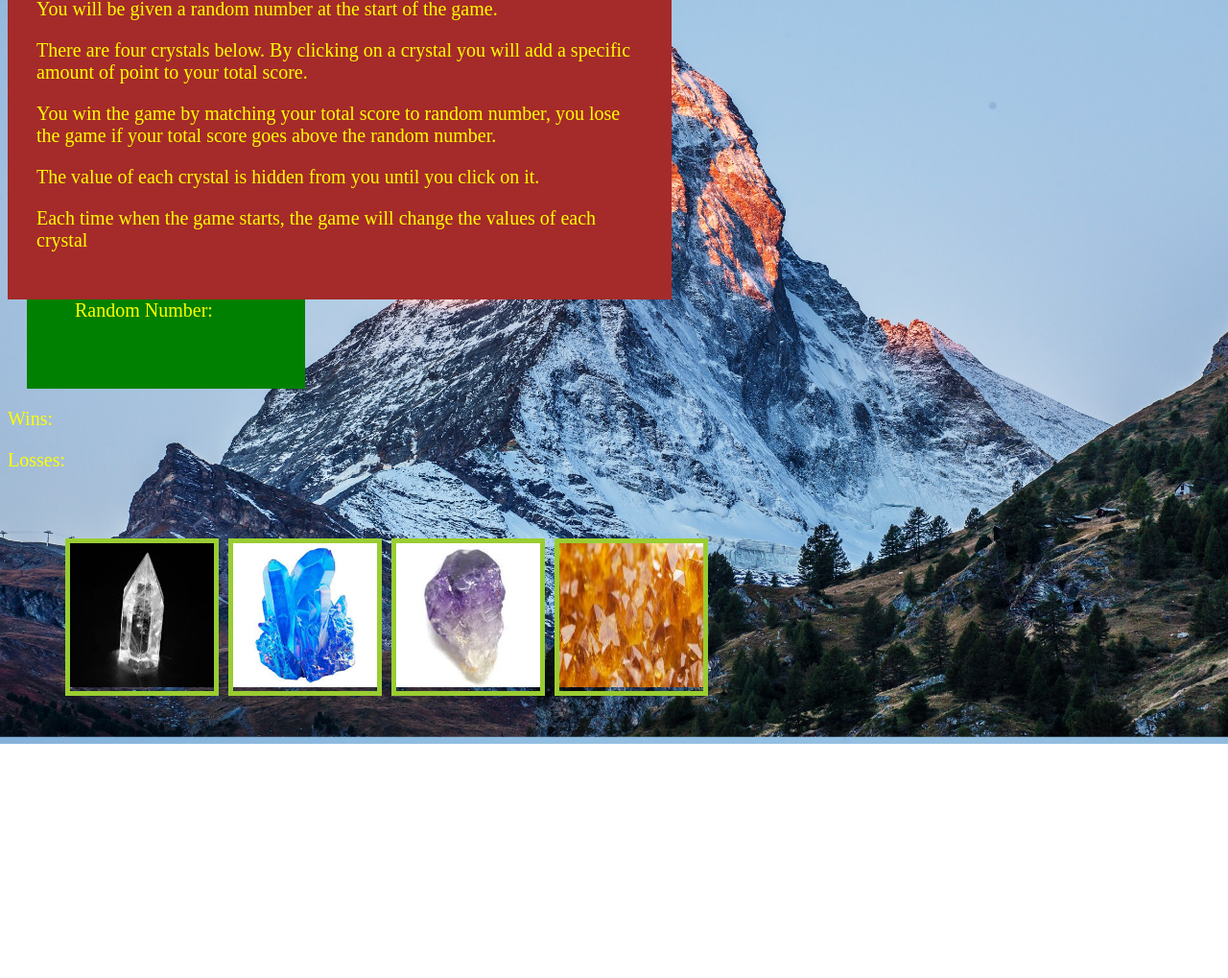
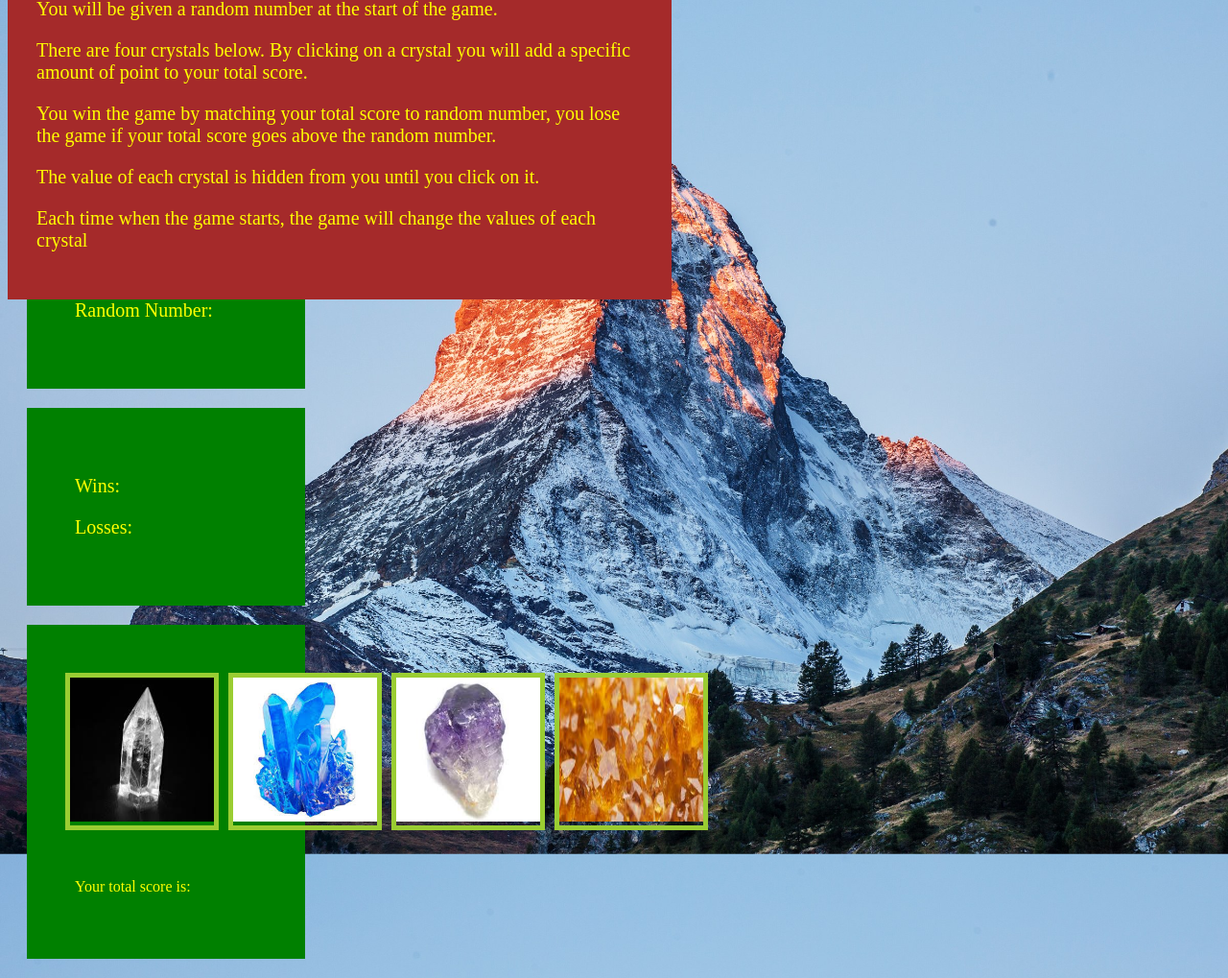
Before and after one commit to keefske2000/unit-4-game, a plain HTML site: page index.html in a window 1280 px wide. Shown: the part 200-1219 px from the top of the page at 96% size. Before the commit the page ends 975 px from the top, so only its background shows below. Drawn offline with Linux system fonts and the light colour scheme; a script that the page names is missing.

Commit message:
updates2

```diff
--- a/assets/css/style.css
+++ b/assets/css/style.css
@@ -70,6 +70,16 @@ p {
             padding: 50px;
 
 
+
+}
+
+#userScore{
+    background-color: green;
+    width: 15%;
+    margin: 20px;
+    margin-top: 20px;
+    padding: 50px;
+
 }
 
 .score{
--- a/assets/javascript/game.js
+++ /dev/null
@@ -1 +0,0 @@
-console.log("Hello")
--- a/index.html
+++ b/index.html
@@ -46,7 +46,7 @@
 
 </section>
     <section>
-        <div id=Wins-Losses">
+        <div id="Wins-Losses">
     <div class="card2" style="width: 18rem;">
                 <div class="card-body">
                     <p>Wins:</p>
@@ -80,6 +80,17 @@
 
     </div>
 
+    <section>
+            <div id="userScore">
+        <div class="card3" style="width: 18rem;">
+                    <div class="card-body">
+                        <p>Your total score is:</p>
+
+                    </div>
+                </div>
+        </div>
+    </section>
+
 </div>
 
     <script src="assets/javascript/game.js"></script>
```
